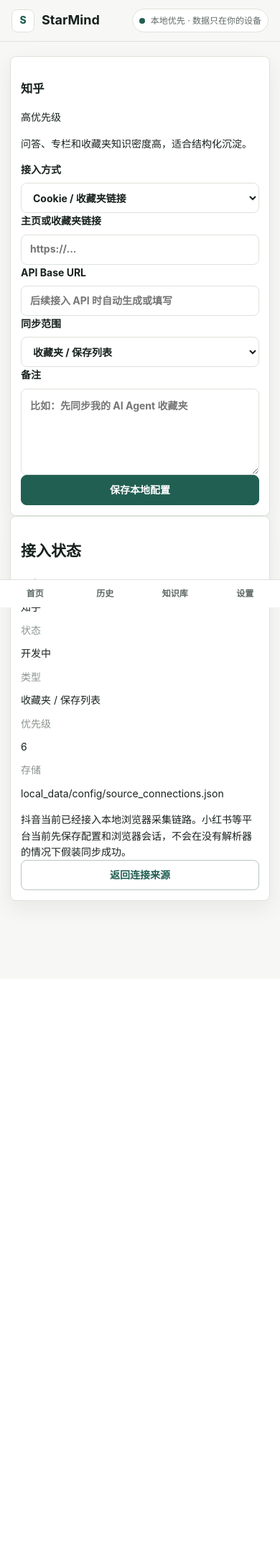
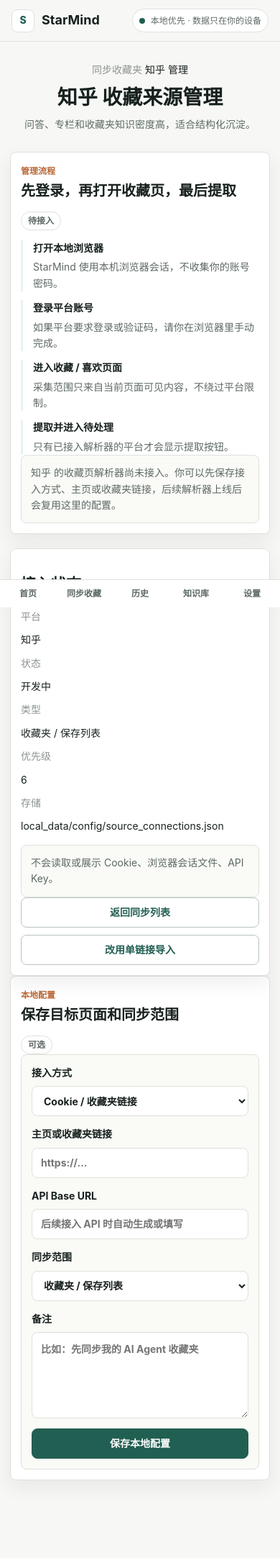
Before and after one commit to Etan330/StarMind, a FastAPI app: page /ui/source-setup/zhihu in a window 390 px wide. Shown: the whole page at 72% size. Before the commit the page ends 1275 px from the top, so only its background shows below. Run offline with FastAPI, Linux system fonts and the light colour scheme.

Commit message:
release: v0.2.0
Co-Authored-By: Claude Opus 4.8 <noreply@anthropic.com>

```diff
--- a/app/llm/__init__.py
+++ b/app/llm/__init__.py
@@ -7,6 +7,7 @@ from app.llm.registry import (
     get_providers,
     save_model_settings,
     save_provider_api_key,
+    save_provider_base_url,
     test_active_connection,
     test_model_connection,
 )
@@ -20,6 +21,7 @@ __all__ = [
     "get_providers",
     "save_model_settings",
     "save_provider_api_key",
+    "save_provider_base_url",
     "test_active_connection",
     "test_model_connection",
 ]
--- a/app/models/records.py
+++ b/app/models/records.py
@@ -1,6 +1,6 @@
 from __future__ import annotations
 
-from datetime import UTC, datetime, timedelta
+from datetime import datetime, timedelta, timezone
 
 from sqlalchemy import Boolean, DateTime, Float, ForeignKey, Index, Integer, String, Text
 from sqlalchemy.orm import Mapped, mapped_column, relationship
@@ -9,7 +9,7 @@ from app.database import Base
 
 
 def utcnow() -> datetime:
-    return datetime.now(UTC)
+    return datetime.now(timezone.utc)
 
 
 class Connector(Base):
--- a/app/static/app.js
+++ b/app/static/app.js
@@ -41,9 +41,10 @@
     const data = JSON.parse(picker.dataset.providerConfigs || "{}")
     const select = picker.querySelector("select")
     const name = picker.querySelector("[data-provider-name]")
-    const url = picker.querySelector("[data-provider-url]")
     const key = picker.querySelector("[data-provider-key]")
-    const modelInput = picker.closest("form")?.querySelector("[data-model-input]")
+    const form = picker.closest("form")
+    const urlInput = form?.querySelector("[data-provider-url-input]")
+    const modelInput = form?.querySelector("[data-model-input]")
 
     const updateModelOptions = (provider, keepCurrent) => {
       if (!modelInput) return
@@ -75,7 +76,7 @@
     const update = (keepCurrent = true) => {
       const provider = data[select.value] || {}
       if (name) name.textContent = provider.display_name || select.value
-      if (url) url.textContent = provider.base_url || "需要你在自定义接口里填写 Base URL"
+      if (urlInput) urlInput.value = provider.base_url || ""
       if (key) key.textContent = provider.api_key_label || "API Key"
       updateModelOptions(provider, keepCurrent)
     }
--- a/app/static/css/v3-design-system.css
+++ b/app/static/css/v3-design-system.css
@@ -1497,7 +1497,7 @@ th {
     left: 0;
     z-index: 30;
     display: grid;
-    grid-template-columns: repeat(4, 1fr);
+    grid-template-columns: repeat(5, 1fr);
     gap: 0;
     border-top: 1px solid var(--color-border);
     background: var(--color-surface);
--- a/app/templates/base.html
+++ b/app/templates/base.html
@@ -15,6 +15,7 @@
         </a>
         <nav class="nav" aria-label="Primary navigation">
           <a class="{{ 'active' if active == 'home' else '' }}" href="/">首页</a>
+          <a class="{{ 'active' if active == 'sync' else '' }}" href="/ui/sync">同步收藏</a>
           <a class="{{ 'active' if active == 'history' else '' }}" href="/ui/history">历史</a>
           <a class="{{ 'active' if active == 'wiki' else '' }}" href="/ui/wiki">知识库</a>
           <a class="{{ 'active' if active == 'settings' else '' }}" href="/ui/settings">设置</a>
@@ -34,6 +35,7 @@
 
     <nav class="mobile-bottom-nav" aria-label="Primary mobile navigation">
       <a class="{{ 'active' if active == 'home' else '' }}" href="/">首页</a>
+      <a class="{{ 'active' if active == 'sync' else '' }}" href="/ui/sync">同步收藏</a>
       <a class="{{ 'active' if active == 'history' else '' }}" href="/ui/history">历史</a>
       <a class="{{ 'active' if active == 'wiki' else '' }}" href="/ui/wiki">知识库</a>
       <a class="{{ 'active' if active == 'settings' else '' }}" href="/ui/settings">设置</a>
--- a/app/templates/source_setup.html
+++ b/app/templates/source_setup.html
@@ -1,38 +1,61 @@
 {% extends "base.html" %}
-{% set title = preset.name ~ " 接入说明" %}
+{% import "_components.html" as ui %}
+{% set title = preset.name ~ " 管理" %}
 
 {% block content %}
-<section class="source-setup-layout">
-  <div class="source-setup-card glass-card">
-    <div class="source-title-line">
-      <h1>{{ preset.name }}</h1>
-      <span class="source-fit">{{ preset.fit }}</span>
-    </div>
+<header class="flow-header">
+  <a class="breadcrumb" href="/ui/sync">同步收藏夹</a>
+  <span>{{ preset.name }} 管理</span>
+  <h1>{{ preset.name }} 收藏来源管理</h1>
   <p>{{ preset.reason }}</p>
-    {% if saved == "1" %}<div class="notice ok">本地接入配置已保存。</div>{% endif %}
+</header>
+
+{% if saved == "1" %}<div class="notice ok centered-notice">本地接入配置已保存。</div>{% endif %}
 {% if saved == "browser-opened" %}
-      <div class="notice ok">抖音浏览器窗口已打开。请登录并进入收藏页。</div>
+  <div class="notice ok centered-notice">本地浏览器窗口已打开。请登录账号，并进入收藏 / 喜欢页面。</div>
 {% elif saved and saved.startswith("extracted-") %}
-      <div class="notice ok">已提取 {{ saved.replace("extracted-", "") }} 条新视频链接到待处理。</div>
+  <div class="notice ok centered-notice">已提取 {{ saved.replace("extracted-", "") }} 条新视频链接到待处理。</div>
 {% elif saved and saved.startswith("processed-") %}
   {% set parts = saved.split("-") %}
-      <div class="notice ok">已提取 {{ parts[1] }} 条新视频链接，并生成 {{ parts[2] }} 条原始资料和知识页。</div>
+  <div class="notice ok centered-notice">已提取 {{ parts[1] }} 条新视频链接，并生成 {{ parts[2] }} 条原始资料和知识页。</div>
 {% elif saved == "transcript-failed" %}
-      <div class="notice bad">抖音视频转写失败，StarMind 没有生成占位原始资料。请稍后重试或检查 yt-dlp / ASR 环境。</div>
+  <div class="notice bad centered-notice">抖音视频转写失败，StarMind 没有生成占位原始资料。请稍后重试或检查 yt-dlp / ASR 环境。</div>
 {% elif saved == "page-not-ready" %}
-      <div class="notice bad">没有识别到收藏页的视频卡片。请确认抖音窗口已登录，并停留在收藏 / 喜欢列表页面后再提取。</div>
+  <div class="notice bad centered-notice">没有识别到收藏页的视频卡片。请确认窗口已登录，并停留在收藏 / 喜欢列表页面后再提取。</div>
 {% elif saved == "browser-missing" %}
-      <div class="notice bad">Playwright 未安装或浏览器无法启动，请先安装项目依赖。</div>
-    {% elif preset.platform == "xiaohongshu" and saved == "browser-opened" %}
-      <div class="notice ok">小红书本地浏览器已打开。请先登录账号，并进入收藏或点赞页面。</div>
+  <div class="notice bad centered-notice">Playwright 未安装或浏览器无法启动，请先安装项目依赖。</div>
 {% endif %}
+
+<section class="v1-page-grid">
+  <article class="glass-card">
+    <div class="panel-title-row">
+      <div>
+        <span class="section-kicker">管理流程</span>
+        <h2>先登录，再打开收藏页，最后提取</h2>
+      </div>
       {% if preset.platform == "douyin" %}
-      <div class="douyin-action-panel">
+        {{ ui.status_chip("已支持提取", "success") }}
+      {% elif preset.platform == "xiaohongshu" %}
+        {{ ui.status_chip("可登录，待解析", "warning") }}
+      {% else %}
+        {{ ui.status_chip("待接入", "neutral") }}
+      {% endif %}
+    </div>
+    <ol class="process-steps">
+      <li><strong>打开本地浏览器</strong><span>StarMind 使用本机浏览器会话，不收集你的账号密码。</span></li>
+      <li><strong>登录平台账号</strong><span>如果平台要求登录或验证码，请你在浏览器里手动完成。</span></li>
+      <li><strong>进入收藏 / 喜欢页面</strong><span>采集范围只来自当前页面可见内容，不绕过平台限制。</span></li>
+      <li><strong>提取并进入待处理</strong><span>只有已接入解析器的平台才会显示提取按钮。</span></li>
+    </ol>
+
+    {% if preset.platform == "douyin" %}
+      <div class="mode-form">
         <form method="post" action="/douyin/browser/open">
+          <input type="hidden" name="url" value="{{ connection.homepage_url or 'https://www.douyin.com/user/self?showTab=favorite_collection' }}">
           <button class="btn primary full" type="submit">打开抖音内置浏览器</button>
         </form>
-        <form class="settings-form compact-form" method="post" action="/douyin/favorites/extract">
-          <label class="form-field">收集数量
+        <form class="mode-form" method="post" action="/douyin/favorites/extract">
+          <label>收集数量
             <select name="collection_limit">
               <option value="10">10 条</option>
               <option value="100">100 条</option>
@@ -40,29 +63,53 @@
               <option value="custom">自定义</option>
             </select>
           </label>
-          <label class="form-field">自定义数量
+          <label>自定义数量
             <input name="custom_limit" inputmode="numeric" placeholder="比如 30">
           </label>
           <input type="hidden" name="process_first_ten" value="on">
-          <button class="btn secondary full" type="submit">提取并处理前 10 条</button>
+          <button class="btn secondary full" type="submit" data-busy-text="正在提取可见收藏...">提取并处理前 10 条</button>
         </form>
       </div>
     {% elif preset.platform == "xiaohongshu" %}
-      <div class="hint-box source-platform-note">
-        只提供一个小红书链接不能保证同步收藏夹。小红书和抖音一样，需要先在本地浏览器里登录账号；当前版本会保存登录会话和目标页面，真实采集器接入后再读取收藏、点赞或作者主页。
-      </div>
-      <div class="douyin-action-panel source-login-panel">
+      <div class="mode-form">
+        <div class="v1-callout v1-warning">小红书当前只支持打开本地浏览器并保存登录会话；暂未实现收藏解析，所以这里不会显示“立即同步”。</div>
         <form method="post" action="/xiaohongshu/browser/open">
           <input type="hidden" name="url" value="{{ connection.homepage_url or 'https://www.xiaohongshu.com/explore' }}">
           <button class="btn primary full" type="submit">打开小红书本地浏览器登录</button>
         </form>
-        <div class="hint-box">
-          当前状态：已支持保存接入配置和登录会话；暂未实现收藏夹解析，所以不会显示“立即同步”。接入真实解析器后，会复用这里保存的会话与同步范围。
       </div>
+    {% else %}
+      <div class="v1-callout v1-warning">{{ preset.name }} 的收藏页解析器尚未接入。你可以先保存接入方式、主页或收藏夹链接，后续解析器上线后会复用这里的配置。</div>
+    {% endif %}
+  </article>
+
+  <aside class="glass-card">
+    <h2>接入状态</h2>
+    <dl class="meta-list">
+      <dt>平台</dt><dd>{{ preset.name }}</dd>
+      <dt>状态</dt><dd>{% if connector and connector.status == "configured_only" %}已保存配置，暂未支持同步{% else %}{{ connector.status if connector else preset.status }}{% endif %}</dd>
+      <dt>类型</dt><dd>收藏夹 / 保存列表</dd>
+      <dt>优先级</dt><dd>{{ preset.priority }}</dd>
+      <dt>存储</dt><dd>local_data/config/source_connections.json</dd>
+    </dl>
+    <div class="v1-callout">不会读取或展示 Cookie、浏览器会话文件、API Key。</div>
+    <div class="button-row">
+      <a class="btn secondary" href="/ui/sync">返回同步列表</a>
+      <a class="btn secondary" href="/ui/create?mode=link">改用单链接导入</a>
     </div>
-    {% endif %}
-    <form class="settings-form" method="post" action="/source-connections/{{ preset.platform }}">
-      <label class="form-field">接入方式
+  </aside>
+</section>
+
+<section class="glass-card v1-section">
+  <div class="panel-title-row">
+    <div>
+      <span class="section-kicker">本地配置</span>
+      <h2>保存目标页面和同步范围</h2>
+    </div>
+    {{ ui.status_chip("可选", "neutral") }}
+  </div>
+  <form class="mode-form" method="post" action="/source-connections/{{ preset.platform }}">
+    <label>接入方式
       <select name="auth_method">
         <option value="{{ preset.auth_hint }}" selected>{{ preset.auth_hint }}</option>
         <option value="Cookie / 本地浏览器会话">Cookie / 本地浏览器会话</option>
@@ -71,13 +118,13 @@
         <option value="导出文件">导出文件</option>
       </select>
     </label>
-      <label class="form-field">主页或收藏夹链接
+    <label>主页或收藏夹链接
       <input name="homepage_url" value="{{ connection.homepage_url or '' }}" placeholder="https://...">
     </label>
-      <label class="form-field">API Base URL
+    <label>API Base URL
       <input name="api_base_url" value="{{ connection.api_base_url or '' }}" placeholder="后续接入 API 时自动生成或填写">
     </label>
-      <label class="form-field">同步范围
+    <label>同步范围
       <select name="sync_scope">
         <option value="favorites" {{ "selected" if connection.sync_scope == "favorites" else "" }}>收藏夹 / 保存列表</option>
         {% if preset.platform == "xiaohongshu" %}
@@ -87,25 +134,10 @@
         <option value="both" {{ "selected" if connection.sync_scope == "both" else "" }}>收藏夹 + 作者主页</option>
       </select>
     </label>
-      <label class="form-field">备注
+    <label>备注
       <textarea name="notes" placeholder="比如：先同步我的 AI Agent 收藏夹">{{ connection.notes or '' }}</textarea>
     </label>
     <button class="btn primary full" type="submit">保存本地配置</button>
   </form>
-  </div>
-  <div class="source-setup-card glass-card">
-    <h2>接入状态</h2>
-    <dl class="meta-list">
-      <dt>平台</dt><dd>{{ preset.name }}</dd>
-      <dt>状态</dt><dd>{% if connector and connector.status == "configured_only" %}已保存配置，暂未支持同步{% else %}{{ connector.status if connector else preset.status }}{% endif %}</dd>
-      <dt>类型</dt><dd>收藏夹 / 保存列表</dd>
-      <dt>优先级</dt><dd>{{ preset.priority }}</dd>
-      <dt>存储</dt><dd>local_data/config/source_connections.json</dd>
-    </dl>
-    <div class="hint-box">
-      抖音当前已经接入本地浏览器采集链路。小红书等平台当前先保存配置和浏览器会话，不会在没有解析器的情况下假装同步成功。
-    </div>
-    <a class="btn secondary full" href="/ui/connectors">返回连接来源</a>
-  </div>
 </section>
 {% endblock %}
```
Also changed, not shown: app/api/routes.py (+106 -4 lines), app/config.py (+8 -0 lines), app/llm/registry.py (+22 -3 lines), app/services/sync_service.py (+6 -6 lines), app/templates/_model_settings_panel.html (+6 -1 lines), app/templates/connectors.html (+6 -6 lines), app/templates/sync_favorites.html (+83 -10 lines), app/templates/task_create.html (+2 -12 lines), tests/test_sync_favorites_page.py (added, +84 -0 lines). Lines whose indentation alone changed are shown as unchanged.
